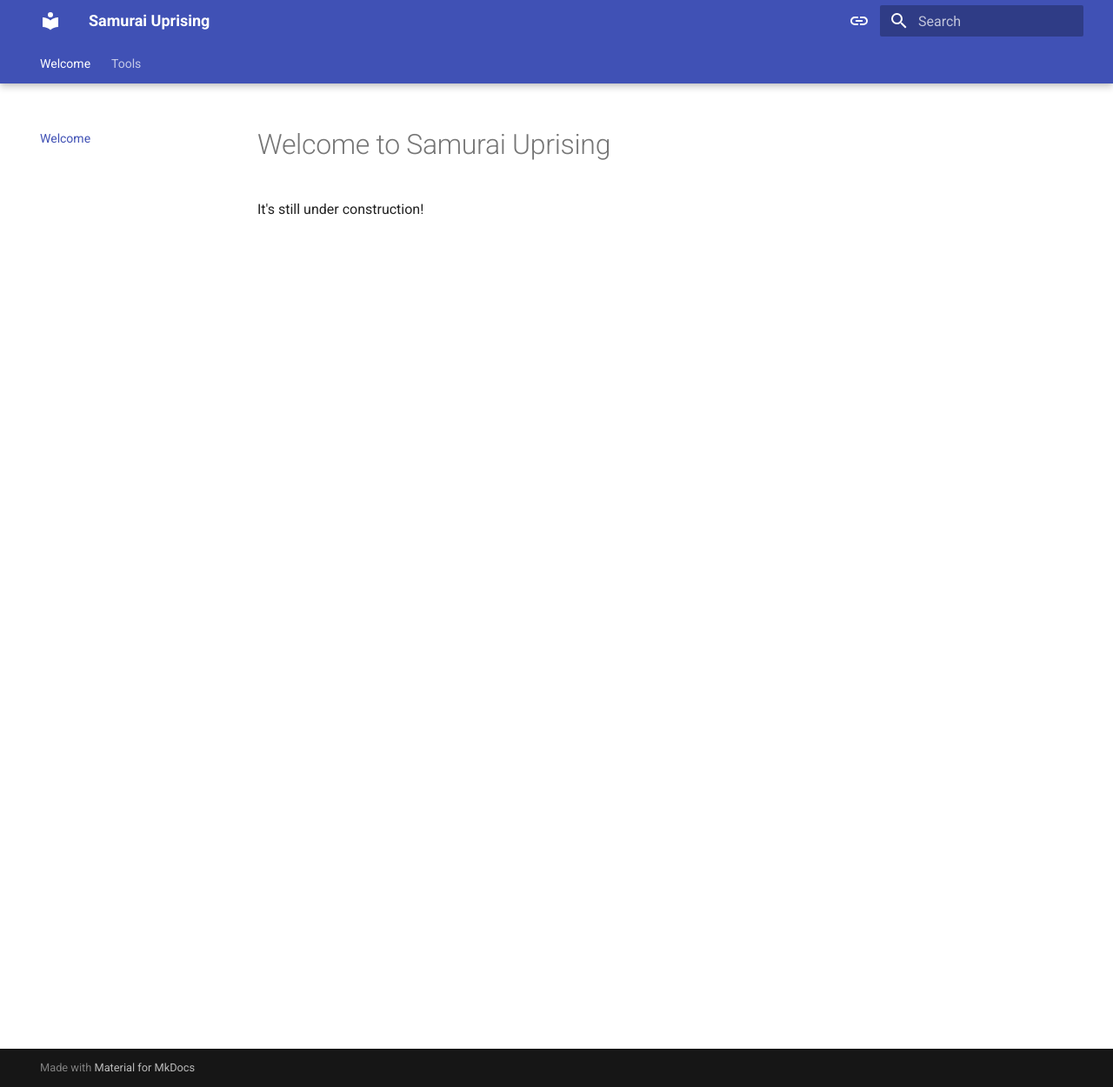
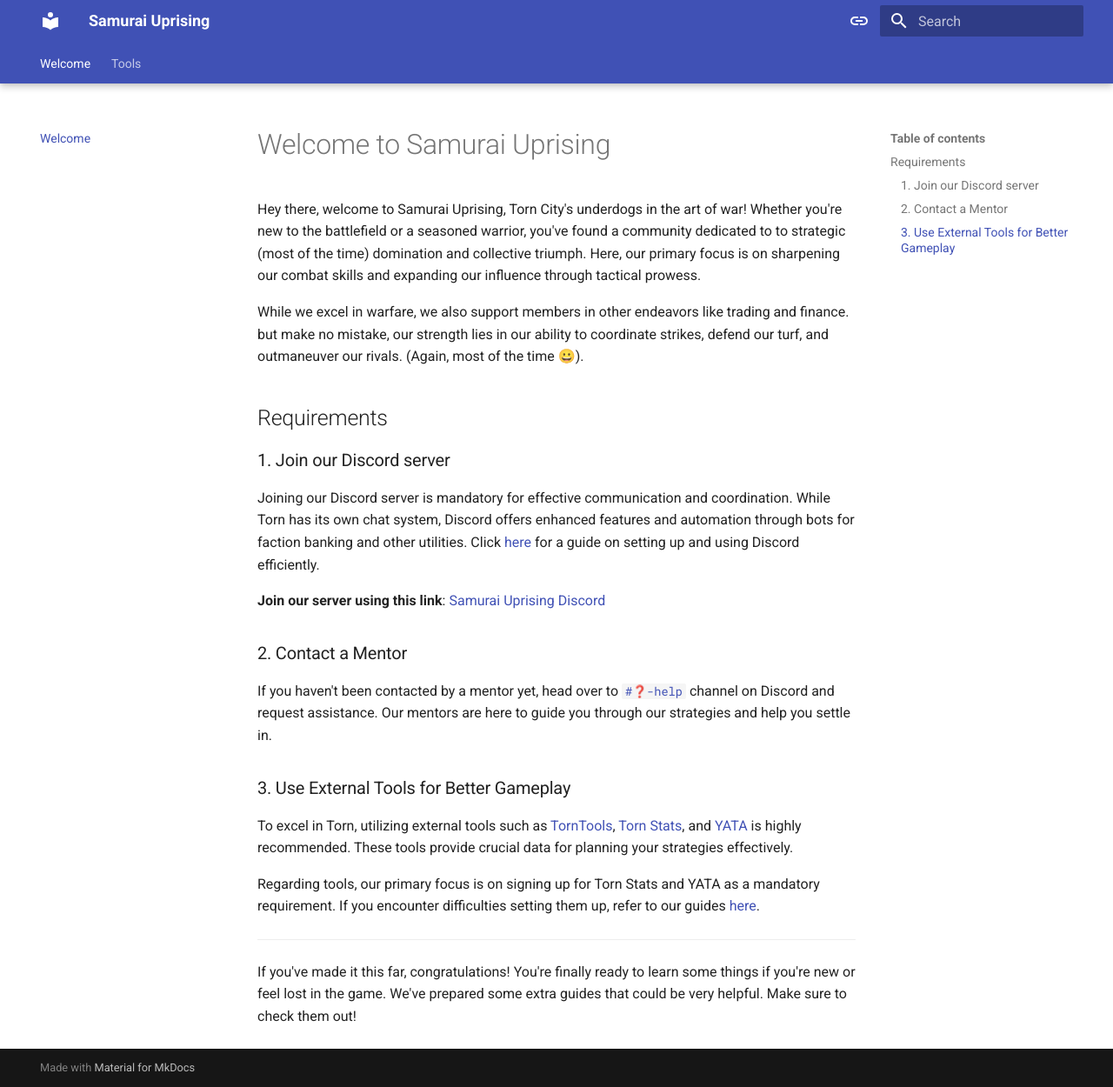
Before and after one commit to shahiutsav/samurai-uprising, an MkDocs documentation site: the page built from docs/index.md, in a window 1280 px wide and 1250 px high. Shown: the whole window at 87% size. Built offline with MkDocs 1.6.1 and Material for MkDocs 9.7.7, drawn with Linux system fonts in a browser that asks for light colours.

Commit message:
Add requirements

```diff
--- a/docs/index.md
+++ b/docs/index.md
@@ -1,3 +1,23 @@
 # Welcome to Samurai Uprising
 
-It's still under construction!
+Hey there, welcome to Samurai Uprising, Torn City's underdogs in the art of war! Whether you're new to the battlefield or a seasoned warrior, you've found a community dedicated to to strategic (most of the time) domination and collective triumph. Here, our primary focus is on sharpening our combat skills and expanding our influence through tactical prowess.
+
+While we excel in warfare, we also support members in other endeavors like trading and finance. but make no mistake, our strength lies in our ability to coordinate strikes, defend our turf, and outmaneuver our rivals. (Again, most of the time 😀).
+
+
+## Requirements
+### 1. Join our Discord server
+Joining our Discord server is mandatory for effective communication and coordination. While Torn has its own chat system, Discord offers enhanced features and automation through bots for faction banking and other utilities. Click [here](tools/discord.md) for a guide on setting up and using Discord efficiently.
+
+**Join our server using this link**: [Samurai Uprising Discord](https://discord.gg/3Y2PBSBnJk){:target="\_blank"}
+
+### 2. Contact a Mentor
+If you haven't been contacted by a mentor yet, head over to [`#❓-help`](https://discord.gg/Yxa8EtYTtH){:target="\_blank"} channel on Discord and request assistance. Our mentors are here to guide you through our strategies and help you settle in.
+
+### 3. Use External Tools for Better Gameplay
+To excel in Torn, utilizing external tools such as [TornTools](https://chromewebstore.google.com/detail/torntools/hjpaapdjcgbmeikfnahipphknonhlhib){:target="\_blank"}, [Torn Stats](https://tornstats.com/){:target="\_blank"}, and [YATA](https://yata.yt/){:target="\_blank"} is highly recommended. These tools provide crucial data for planning your strategies effectively.
+
+Regarding tools, our primary focus is on signing up for Torn Stats and YATA as a mandatory requirement. If you encounter difficulties setting them up, refer to our guides [here](tools/tornstats.md).
+
+---
+If you've made it this far, congratulations! You're finally ready to learn some things if you're new or feel lost in the game. We've prepared some extra guides that could be very helpful. Make sure to check them out!
--- a/mkdocs.yml
+++ b/mkdocs.yml
@@ -1,4 +1,5 @@
 site_name: Samurai Uprising
+site_url: https://shahiutsav.github.io/samurai-uprising/
 site_author: ingine
 theme:
   name: material
@@ -26,6 +27,7 @@ theme:
     - navigation.tabs.sticky
 
 markdown_extensions:
+  - attr_list
   - admonition
   - pymdownx.details
   - pymdownx.superfences
```
